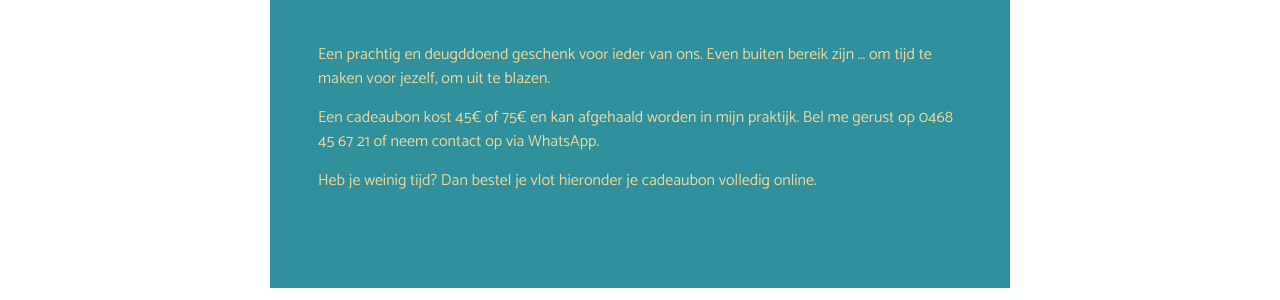
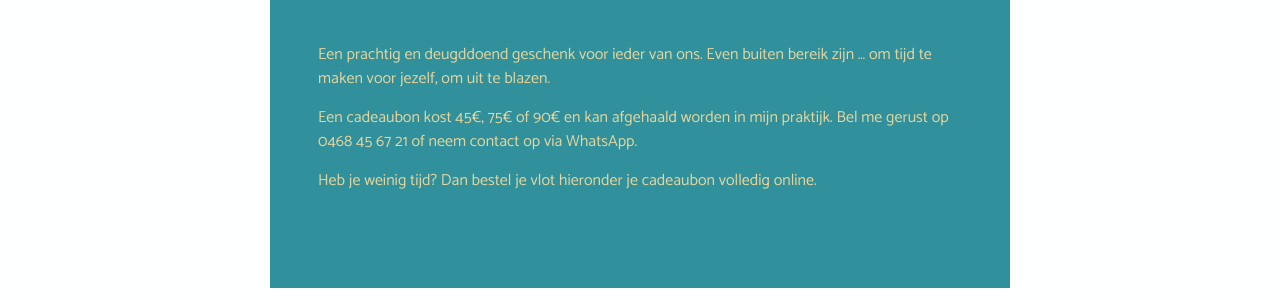
Before and after one commit to koenhandekyn/marijkemichiels, a Jekyll site: the page built from bon.md, in a window 1280 px wide. Shown: the part 232-532 px from the top of the page. Built offline with Jekyll 4.4.1, drawn with Linux system fonts in a browser that asks for light colours.

Commit message:
Update bon.md

```diff
--- a/bon.md
+++ b/bon.md
@@ -20,7 +20,7 @@ key: bon
   <p>Een prachtig en deugddoend geschenk voor ieder van ons.
      Even buiten bereik zijn … om tijd te maken voor jezelf, om uit te blazen.</p>
 
-  <p>Een cadeaubon kost 45€ of 75€ en kan afgehaald worden in mijn praktijk.
+  <p>Een cadeaubon kost 45€, 75€ of 90€ en kan afgehaald worden in mijn praktijk.
      Bel me gerust op <a href="tel:+32 468 45 67 21">0468 45 67 21</a>
      of neem contact op via <a class="whatsapp" href="https://wa.me/{{ site.footer.whatsapp }}">WhatsApp</a>.
   </p>
```
